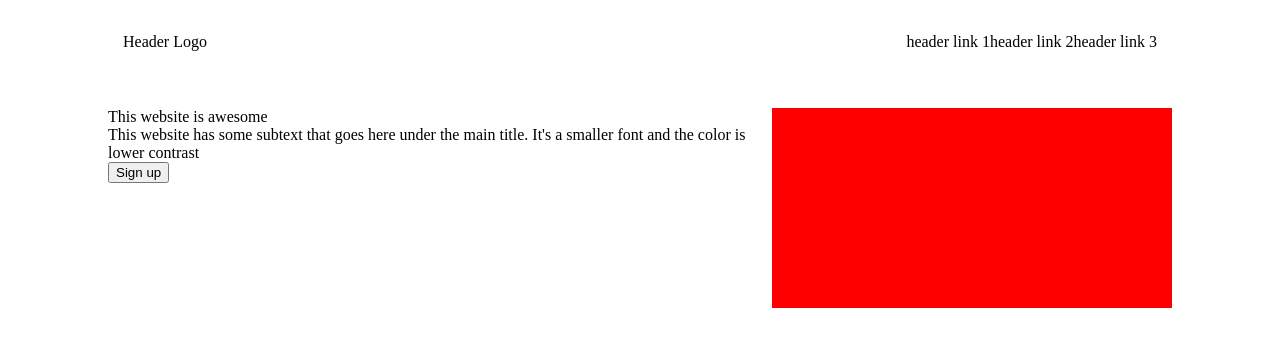
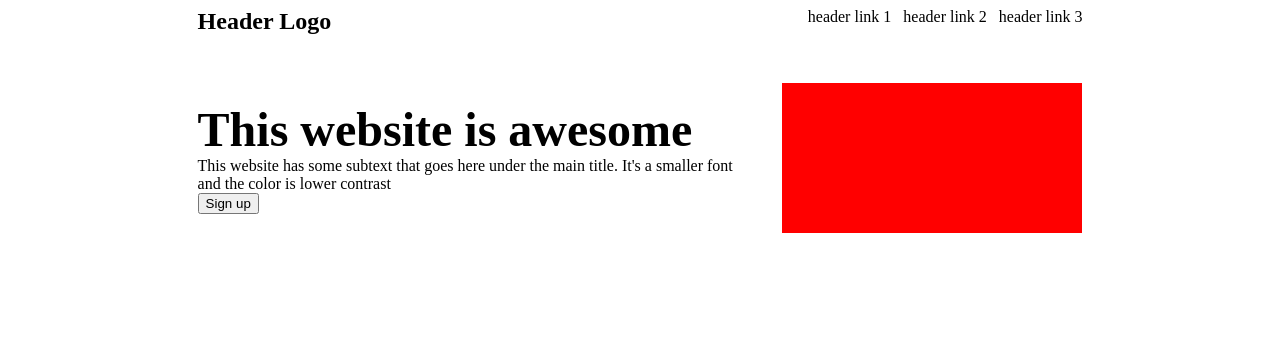
Before and after one commit to gabriel-tanase1/TOP-Landing-Page, a plain HTML site: page index.html in a window 1280 px wide. Drawn offline with Linux system fonts and the light colour scheme.

Commit message:
Fix positioning in the header

```diff
--- a/index.html
+++ b/index.html
@@ -18,12 +18,12 @@
         </div>
 <div class="header-content">
 <div class="left-content">
-    <div class="h1">This website is awesome</div>
+    <div class="big-text">This website is awesome</div>
     <div class="subtext">This website has some subtext that goes here under the main title. It's a smaller font and the color is lower contrast</div>
     <button class="header-btn">Sign up</button>
 </div>
 <div class="right-content">
-    <div class="big-placeholder" style="width: 400px;height: 200px; background-color: red;"></div>
+    <div class="big-placeholder" style="width: 300px;height: 150px; background-color: red;"></div>
 </div>
 
 </div>
--- a/style.css
+++ b/style.css
@@ -1,35 +1,45 @@
 *{
-    box-sizing: border-box;
 }
 ul{
     margin: 0;
     padding:0;
     list-style: none;
 }
-
+body{
+    display: flex;
+    justify-content: center;
+    align-items: center;
+}
 
 .header{
-    padding: 10px 100px;
+    width:70%;
 }
 .header-bar{
     display: flex;
     justify-content: space-between;
-    align-items: center;
 
-    padding: 15px;
-    margin-bottom: 42px;
+    margin-bottom: 48px;
 }
 
 ul{
-    display: flex;;
+    display: flex;
+    gap:12px;
+
 }
 
 .header-content{
     display: flex;
-    justify-content: space-evenly;
+    justify-content: center;
+    align-items: center;
+    gap:24px;
 }
 
-.left-content{
-    min-height: 150px;
-    flex:1;
+.logo{
+    font-size: 24px;
+    font-weight: bold;
 }
+
+.big-text{
+    font-size: 48px;
+    font-weight: bold;
+}
```
Also changed, not shown: goal.png (added).
